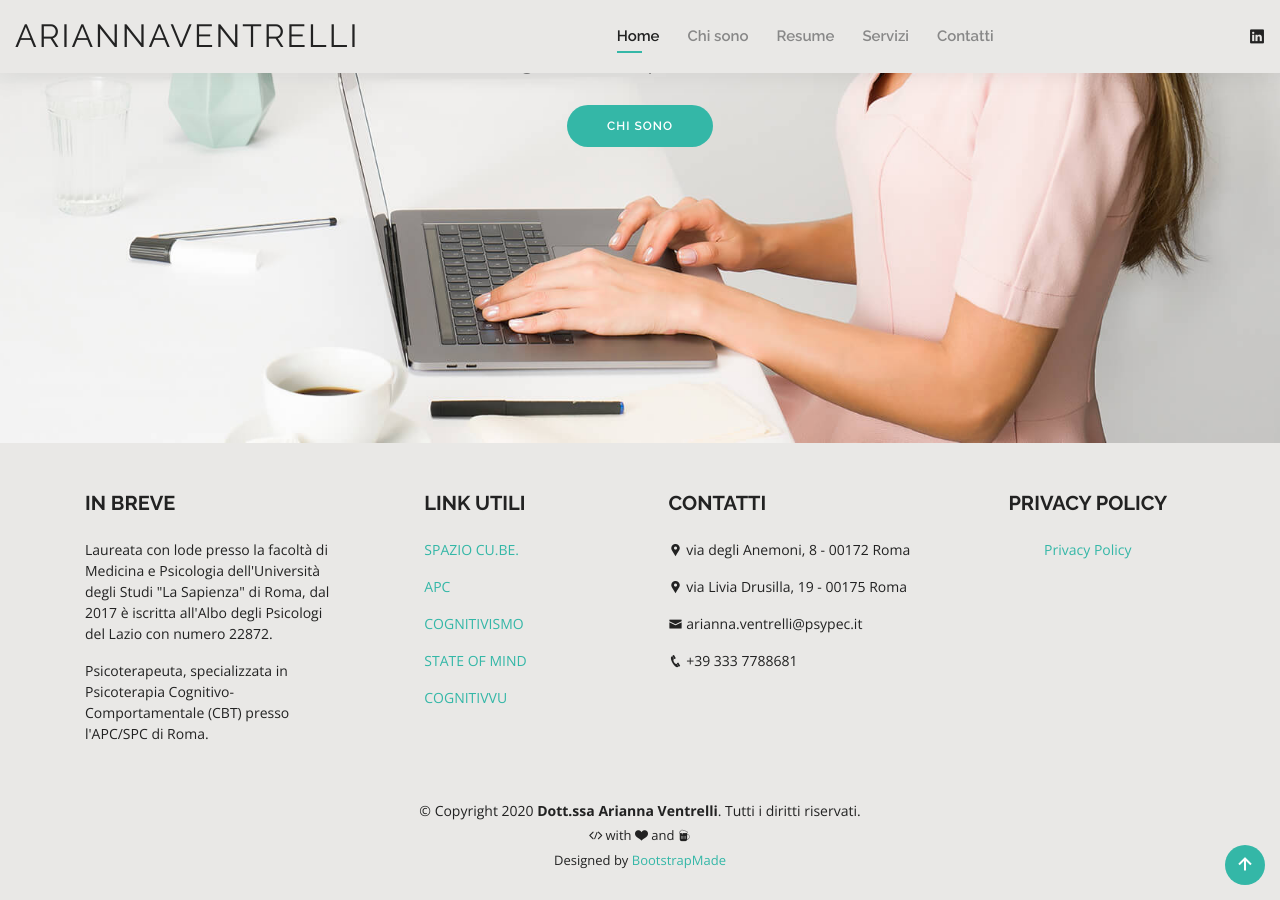
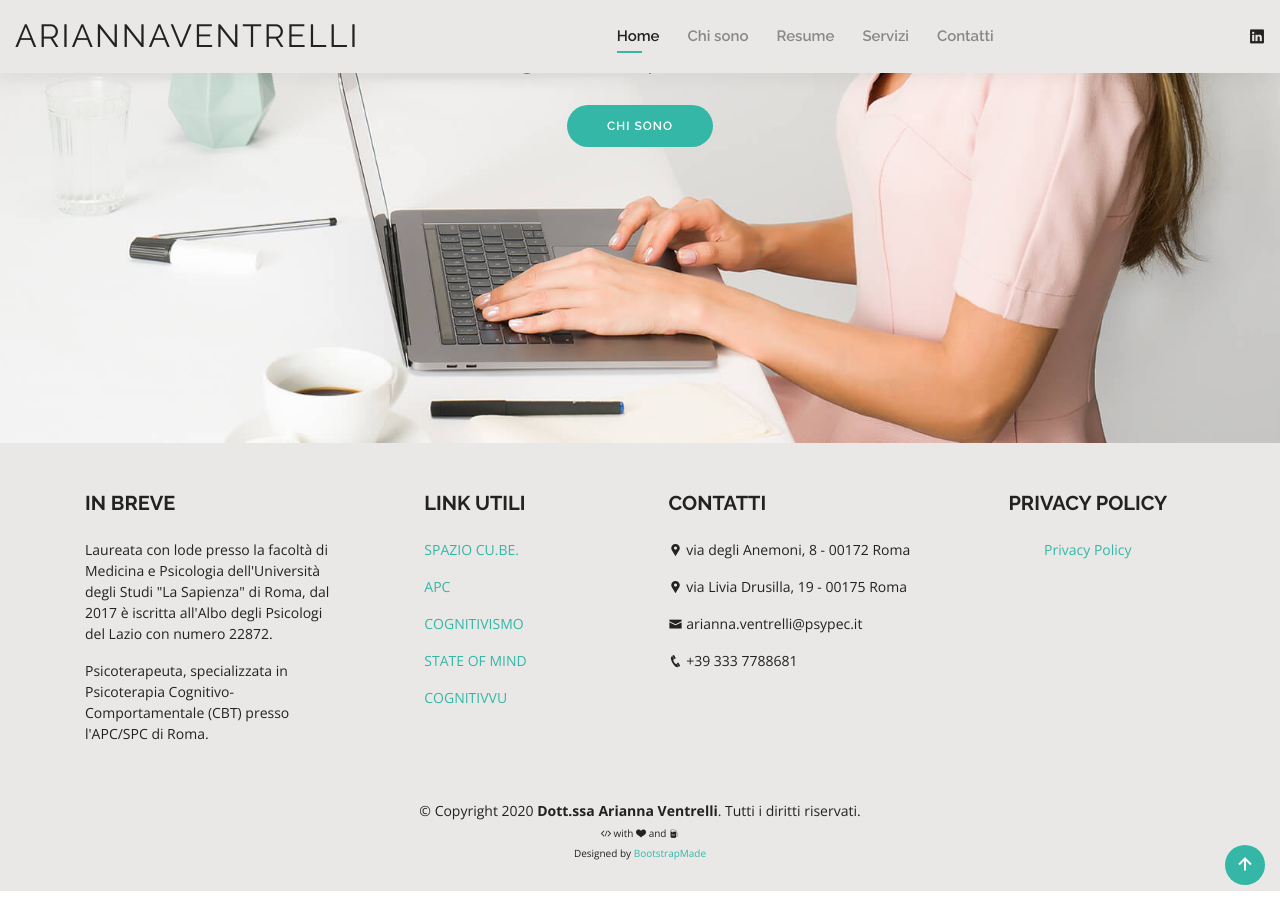
Before and after one commit to venari-psycho/venari-psycho.github.io, a Jekyll site: the page built from index.html, in a window 1280 px wide and 900 px high, scrolled down 457 px. Built offline with Jekyll 4.4.1, drawn with Linux system fonts in a browser that asks for light colours.

Commit message:
Reduced font size in sub-footer.credits

```diff
--- a/assets/css/style.css
+++ b/assets/css/style.css
@@ -1298,7 +1298,7 @@ section {
 
 #footer .credits {
   padding-top: 5px;
-  font-size: 13px;
+  font-size: 10px;
 }
 
 #footer .credits a {
```
